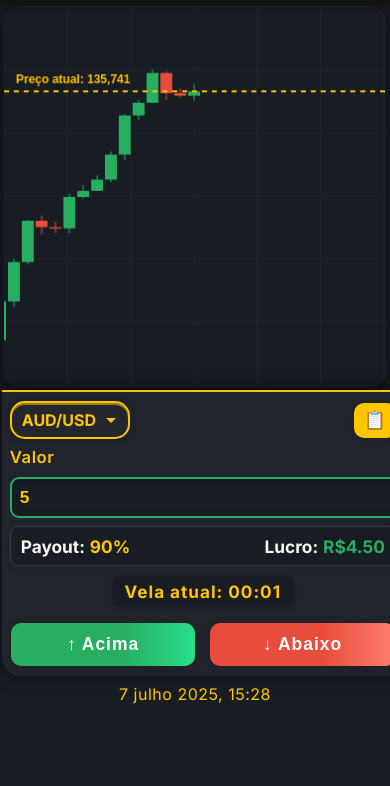
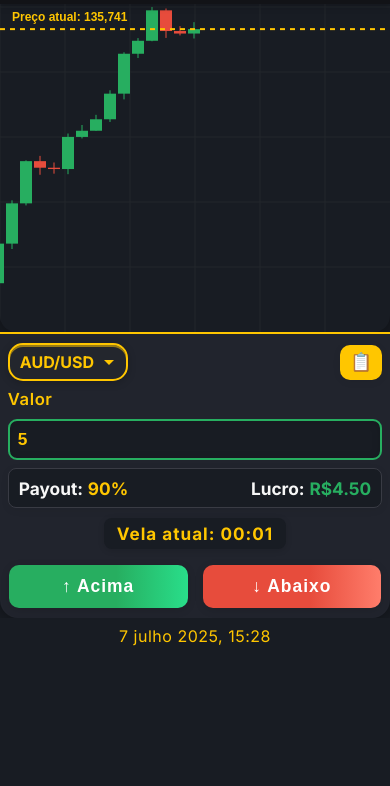
Before and after one commit to vipbet-games/mobilebinario, a plain HTML site: page index.html in a window 390 px wide. Shown: the part 58-844 px from the top of the page. Drawn offline with Linux system fonts and the light colour scheme.

Commit message:
Update binario360-mobile.css

```diff
--- a/binario360-mobile.css
+++ b/binario360-mobile.css
@@ -1,12 +1,16 @@
-html, body {
-  height: 100vh;
-  width: 100vw;
+* {
   margin: 0;
   padding: 0;
+  box-sizing: border-box;
+}
+html, body {
+  width: 100vw;
+  min-width: 100vw;
+  max-width: 100vw;
+  overflow-x: hidden;
   background: #181c23;
   color: #f7f7f7;
   font-family: 'Inter', Arial, sans-serif;
-  overflow: hidden;
 }
 body { min-height: 100vh; }
 
@@ -14,6 +18,8 @@ body { min-height: 100vh; }
   position: fixed;
   top: 0; left: 0; right: 0;
   width: 100vw;
+  min-width: 100vw;
+  max-width: 100vw;
   height: 62px;
   background: #121317;
   color: #FFC600;
@@ -23,6 +29,7 @@ body { min-height: 100vh; }
   padding: 0 12px 0 8px;
   z-index: 50;
   box-shadow: 0 2px 8px #0003;
+  box-sizing: border-box;
 }
 .btn-perfil {
   border: none;
@@ -89,10 +96,9 @@ body { min-height: 100vh; }
 }
 
 .main-content-central {
-  height: 100vh;
   min-height: 100vh;
-  width: 100vw;
-  padding-top: 62px;
+  width: 100vw !important;
+  max-width: 100vw !important;
   box-sizing: border-box;
   display: flex;
   flex-direction: column;
@@ -101,10 +107,10 @@ body { min-height: 100vh; }
   position: relative;
   overflow-x: hidden;
 }
-
 .grafico-section {
-  width: 100vw;
-  max-width: 450px;
+  width: 100vw !important;
+  max-width: 100vw !important;
+  box-sizing: border-box;
   aspect-ratio: 1/1;
   margin: 0 auto 0 auto;
   display: flex;
@@ -112,10 +118,12 @@ body { min-height: 100vh; }
   justify-content: center;
   background: transparent;
   flex-shrink: 0;
+  overflow-x: hidden;
 }
 #grafico {
-  width: 99%;
-  height: 99%;
+  width: 100% !important;
+  max-width: 100vw !important;
+  box-sizing: border-box;
   display: block;
   background: #181c23;
   border-radius: 16px;
@@ -123,13 +131,13 @@ body { min-height: 100vh; }
   min-height: 220px;
 }
 
-/* === PAINEL DE TRADER NOVO === */
 .painel-section {
-  width: 100vw;
-  max-width: 450px;
-  margin: 0 auto 0 auto;
+  width: 100vw !important;
+  max-width: 100vw !important;
+  box-sizing: border-box;
   position: relative;
   z-index: 10;
+  overflow-x: hidden;
 }
 
 .painel-trade.novo-painel {
@@ -143,6 +151,7 @@ body { min-height: 100vh; }
   gap: 14px;
   width: 100%;
   max-width: 100vw;
+  box-sizing: border-box;
 }
 
 .painel-toolbar-novo {
@@ -176,6 +185,7 @@ body { min-height: 100vh; }
   z-index: 11;
   position: relative;
   transition: border .18s, background .18s;
+  box-sizing: border-box;
 }
 .par-dropdown-toggle:active, .par-dropdown-toggle:focus {
   border: 2px solid #27ae60;
@@ -228,6 +238,7 @@ body { min-height: 100vh; }
   box-shadow: 0 1.5px 8px #0001;
   cursor: pointer;
   transition: background .18s, color .18s;
+  box-sizing: border-box;
 }
 .btn-historico-toolbar:active, .btn-historico-toolbar:focus {
   background: #ffe475;
@@ -262,6 +273,7 @@ body { min-height: 100vh; }
   margin-bottom: 0;
   margin-top: 1px;
   transition: border .14s, background .14s, color .14s;
+  box-sizing: border-box;
 }
 .painel-input-novo:focus {
   border-color: #ffc600;
@@ -279,6 +291,7 @@ body { min-height: 100vh; }
   justify-content: space-between;
   margin-bottom: 2px;
   display: flex;
+  box-sizing: border-box;
 }
 .painel-payout-value { color: #ffc600; font-weight: 700; }
 .painel-lucro-value { color: #27ae60; font-weight: 700; }
@@ -307,6 +320,7 @@ body { min-height: 100vh; }
   width: 100%;
   margin-top: 3px;
   margin-bottom: 0;
+  box-sizing: border-box;
 }
 .btn-operacao {
   flex: 1;
@@ -323,6 +337,7 @@ body { min-height: 100vh; }
   margin: 0 1px;
   letter-spacing: 1px;
   outline: none;
+  box-sizing: border-box;
 }
 .btn-operacao.abaixo {
   background: linear-gradient(90deg,#e74c3c 60%,#ff7d6b 100%);
@@ -338,11 +353,17 @@ body { min-height: 100vh; }
   box-shadow: 0 2px 16px #e74c3c65;
 }
 
-@media (max-width: 500px) {
-  .grafico-section, .painel-section {
-    max-width: 99vw;
-    width: 99vw;
-    border-radius: 0 0 13px 13px;
+input, button {
+  max-width: 100%;
+  box-sizing: border-box;
+}
+
+@media (max-width: 600px) {
+  .grafico-section, .painel-section, .main-content-central, .top-bar {
+    max-width: 100vw !important;
+    min-width: 100vw !important;
+    width: 100vw !important;
+    box-sizing: border-box;
   }
   .painel-trade.novo-painel {
     padding: 9px 2vw 10px 2vw;
@@ -378,7 +399,6 @@ body { min-height: 100vh; }
   flex-shrink: 0;
 }
 
-/* MODAIS E NOTIFICAÇÕES (funcionais) */
 .modal-perfil-bg,
 .modal-historico-bg {
   position: fixed;
@@ -487,7 +507,6 @@ body { min-height: 100vh; }
 .historico-resultado.erro { color: #e74c3c; font-weight: bold; }
 .historico-dt { color: #b6b6b6; font-size: 0.97em; margin-top: 1px; }
 
-/* NOTIFICAÇÕES */
 .notificacoes-mobile {
   position: fixed;
   top: 62px;
```
